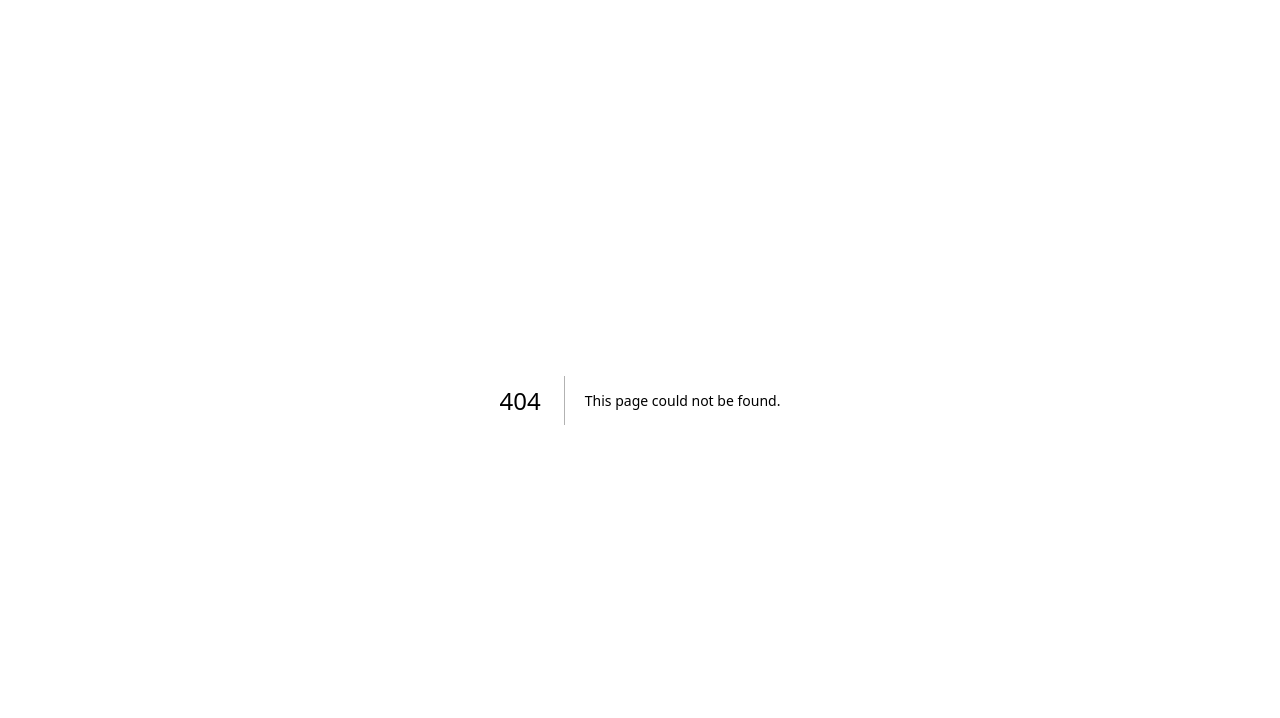
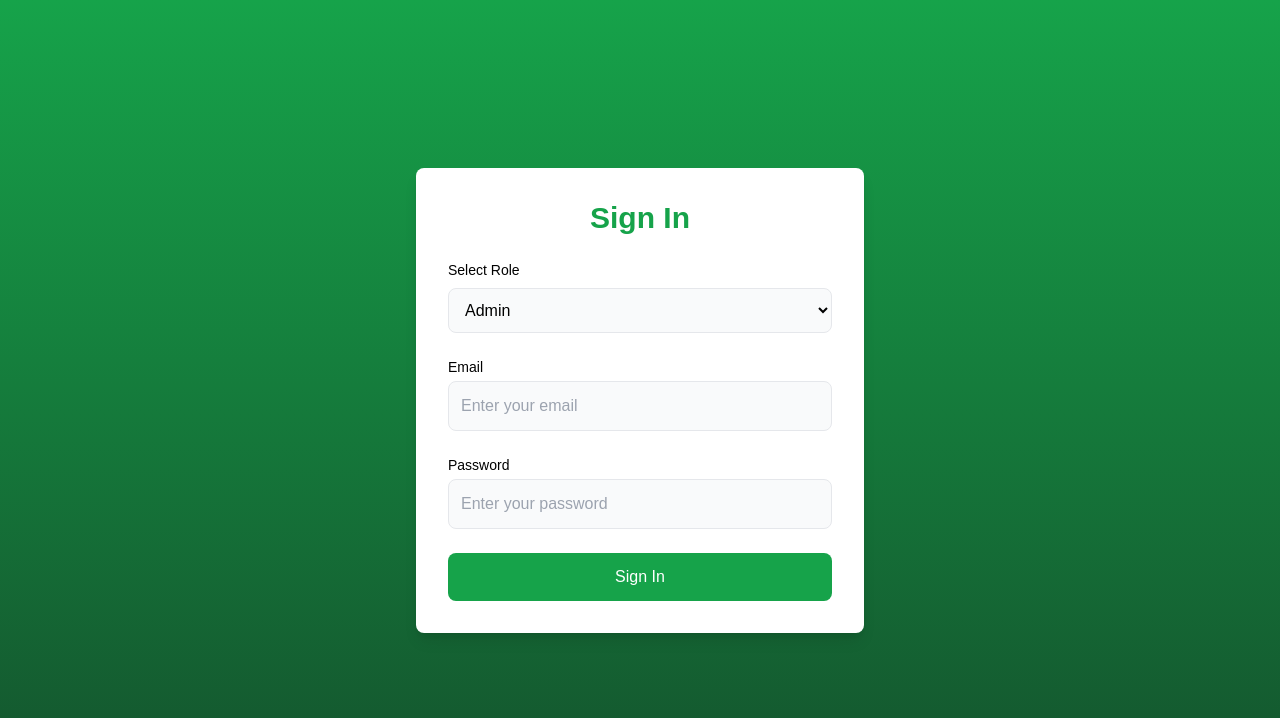
Before and after one commit to Kvj-Harsha/hackoverflow, a Next.js app: page /signin in a window 1280 px wide. Before the commit this address had no page. Shown: the top 718 px of the page. Built offline with nearby package versions, Linux system fonts and the light colour scheme; no server answers.

Commit message:
loginpage added

```diff
--- /dev/null
+++ b/app/signin/page.tsx
@@ -0,0 +1,113 @@
+"use client";
+
+import { useState, ChangeEvent, FormEvent } from "react";
+import { useRouter } from "next/navigation";
+import { auth } from "@/lib/firebase";
+import { signInWithEmailAndPassword } from "firebase/auth";
+
+export default function SignIn() {
+  const [role, setRole] = useState("Admin"); // Default role
+  const [email, setEmail] = useState("");
+  const [password, setPassword] = useState("");
+  const [error, setError] = useState("");
+  const router = useRouter();
+
+  const handleSignIn = async (e: FormEvent<HTMLFormElement>) => {
+    e.preventDefault();
+    setError("");
+
+    if (!email.trim() || !password.trim()) {
+      setError("Email and password are required.");
+      return;
+    }
+
+    try {
+      // Authenticate user using Firebase Authentication
+      await signInWithEmailAndPassword(auth, email, password);
+
+      // Redirect based on role
+      switch (role) {
+        case "Admin":
+          router.push("/admin-dashboard");
+          break;
+        case "Student":
+          router.push("/student-dashboard");
+          break;
+        case "Recruiter":
+          router.push("/recruiter-dashboard");
+          break;
+        default:
+          throw new Error("Invalid role selected.");
+      }
+    } catch (err: unknown) {
+      if (err instanceof Error) {
+        if (err.message.includes("auth/user-not-found")) {
+          setError("No user found with this email.");
+        } else if (err.message.includes("auth/wrong-password")) {
+          setError("Invalid password. Please try again.");
+        } else if (err.message.includes("auth/too-many-requests")) {
+          setError("Too many login attempts. Please try again later.");
+        } else {
+          setError(err.message || "Sign-in failed. Please try again.");
+        }
+      } else {
+        setError("An unknown error occurred. Please try again.");
+      }
+    }
+  };
+
+  return (
+    <div className="bg-gradient-to-b from-green-600 to-green-900 min-h-screen flex flex-col items-center justify-center">
+      <div className="bg-white shadow-lg rounded-lg p-8 max-w-md w-full">
+        <h2 className="text-3xl font-bold text-green-600 text-center mb-6">Sign In</h2>
+
+        <div className="mb-6">
+          <label className="block text-sm font-medium text-black mb-2">Select Role</label>
+          <select
+            value={role}
+            onChange={(e) => setRole(e.target.value)}
+            className="w-full p-3 bg-gray-50 text-black border rounded-lg focus:ring-2 focus:ring-green-600 focus:outline-none"
+          >
+            <option value="Admin">Admin</option>
+            <option value="Student">Student</option>
+            <option value="Recruiter">Recruiter</option>
+          </select>
+        </div>
+
+        <form onSubmit={handleSignIn} className="space-y-6">
+          <div>
+            <label className="block text-sm font-medium text-black">Email</label>
+            <input
+              type="email"
+              placeholder="Enter your email"
+              className="w-full mt-1 p-3 bg-gray-50 text-black border rounded-lg focus:ring-2 focus:ring-green-600 focus:outline-none"
+              value={email}
+              onChange={(e: ChangeEvent<HTMLInputElement>) => setEmail(e.target.value)}
+              required
+            />
+          </div>
+          <div>
+            <label className="block text-sm font-medium text-black">Password</label>
+            <input
+              type="password"
+              placeholder="Enter your password"
+              className="w-full mt-1 p-3 bg-gray-50 text-black border rounded-lg focus:ring-2 focus:ring-green-600 focus:outline-none"
+              value={password}
+              onChange={(e: ChangeEvent<HTMLInputElement>) => setPassword(e.target.value)}
+              required
+            />
+          </div>
+
+          {error && <p className="text-red-500 text-sm">{error}</p>}
+
+          <button
+            type="submit"
+            className="w-full bg-green-600 text-white py-3 rounded-lg hover:bg-green-700"
+          >
+            Sign In
+          </button>
+        </form>
+      </div>
+    </div>
+  );
+}
```
